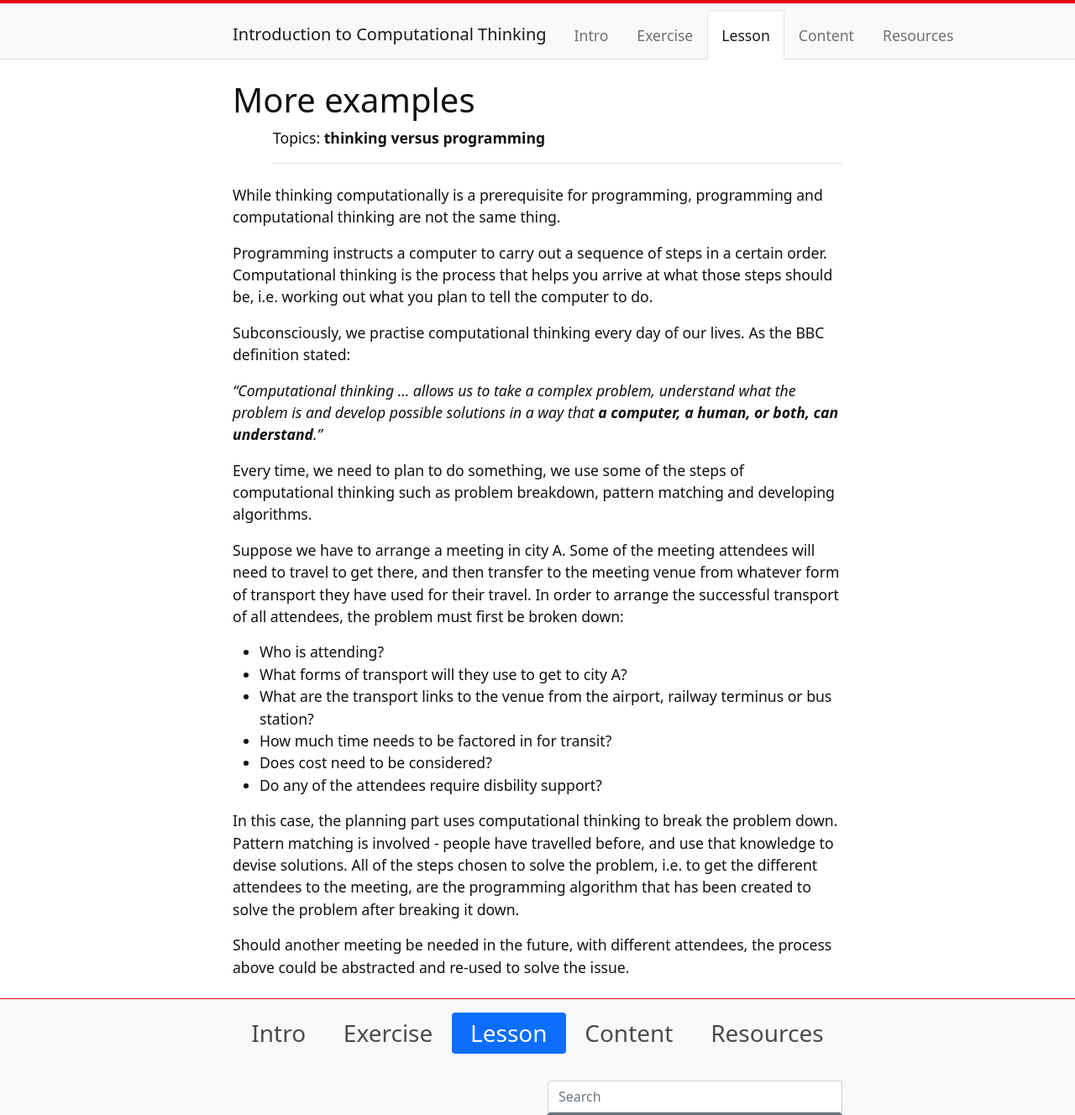
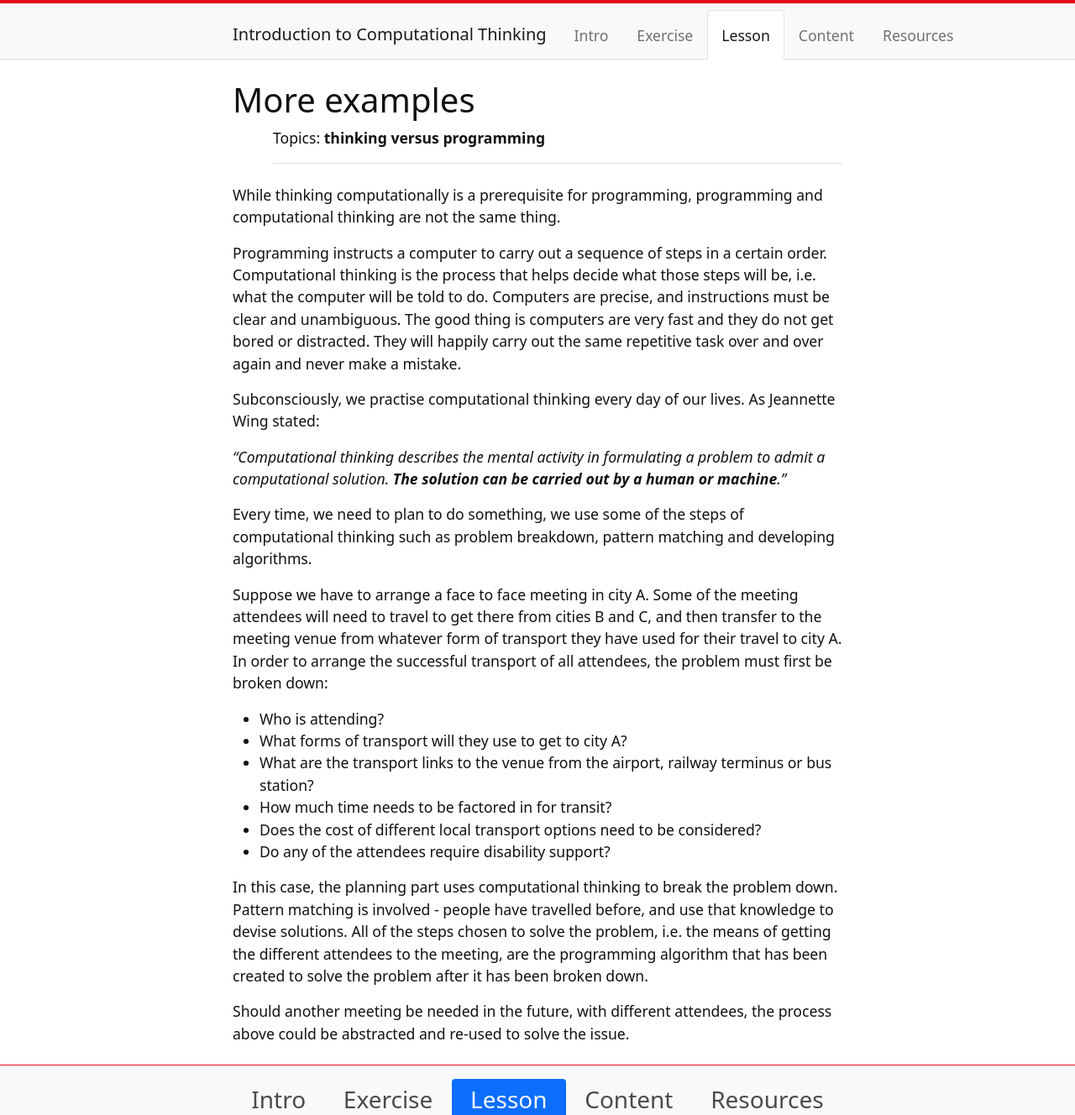
Before and after one commit to weaverbel/intro-computational-thinking, a Jekyll site: the page built from content/2-lesson.md, in a window 1280 px wide and 1400 px high, cut to the strip 0-1328 px from the top of the window. Shown: the whole strip at 84% size. Built offline with Jekyll 4.4.1, drawn with Linux system fonts in a browser that asks for light colours.

Commit message:
Update 2-lesson.md
fix typos

```diff
--- a/content/2-lesson.md
+++ b/content/2-lesson.md
@@ -6,23 +6,23 @@ topics: thinking versus programming
 
 While thinking computationally is a prerequisite for programming, programming and computational thinking are not the same thing.
 
-Programming instructs a computer to carry out a sequence of steps in a certain order. Computational thinking is the process that helps you arrive at what those steps should be, i.e. working out what you plan to tell the computer to do.
+Programming instructs a computer to carry out a sequence of steps in a certain order. Computational thinking is the process that helps decide what those steps will be, i.e.  what the computer will be told to do. Computers are precise, and instructions must be clear and unambiguous. The good thing is computers are very fast and they do not get bored or distracted. They will happily carry out the same repetitive task over and over again and never make a mistake.
 
-Subconsciously, we practise computational thinking every day of our lives. As the BBC definition stated:
+Subconsciously, we practise computational thinking every day of our lives. As Jeannette Wing stated:
 
-*"Computational thinking ... allows us to take a complex problem, understand what the problem is and develop possible solutions in a way that **a computer, a human, or both, can understand**."*
+*"Computational thinking describes the mental activity in formulating a problem to admit a computational solution. **The solution can be carried out by a human or machine**."*
 
 Every time, we need to plan to do something, we use some of the steps of computational thinking such as problem breakdown, pattern matching and developing algorithms.
 
-Suppose we have to arrange a meeting in city A. Some of the meeting attendees will need to travel to get there, and then transfer to the meeting venue from whatever form of transport they have used for their travel. In order to arrange the successful transport of all attendees, the problem must first be broken down:
+Suppose we have to arrange a face to face meeting in city A. Some of the meeting attendees will need to travel to get there from cities B and C, and then transfer to the meeting venue from whatever form of transport they have used for their travel to city A. In order to arrange the successful transport of all attendees, the problem must first be broken down:
 
 - Who is attending?
 - What forms of transport will they use to get to city A?
 - What are the transport links to the venue from the airport, railway terminus or bus station?
 - How much time needs to be factored in for transit?
-- Does cost need to be considered?
-- Do any of the attendees require disbility support?
+- Does the cost of different local transport options need to be considered?
+- Do any of the attendees require disability support?
 
-In this case, the planning part uses computational thinking to break the problem down. Pattern matching is involved - people have travelled before, and use that knowledge to devise solutions. All of the steps chosen to solve the problem, i.e. to get the different attendees to the meeting, are the programming algorithm that has been created to solve the problem after breaking it down.
+In this case, the planning part uses computational thinking to break the problem down. Pattern matching is involved - people have travelled before, and use that knowledge to devise solutions. All of the steps chosen to solve the problem, i.e. the means of getting the different attendees to the meeting, are the programming algorithm that has been created to solve the problem after it has been broken down.
 
 Should another meeting be needed in the future, with different attendees, the process above could be abstracted and re-used to solve the issue.
```
